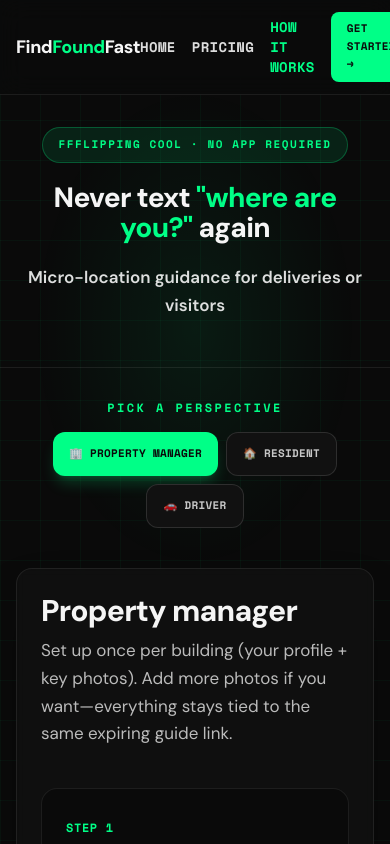
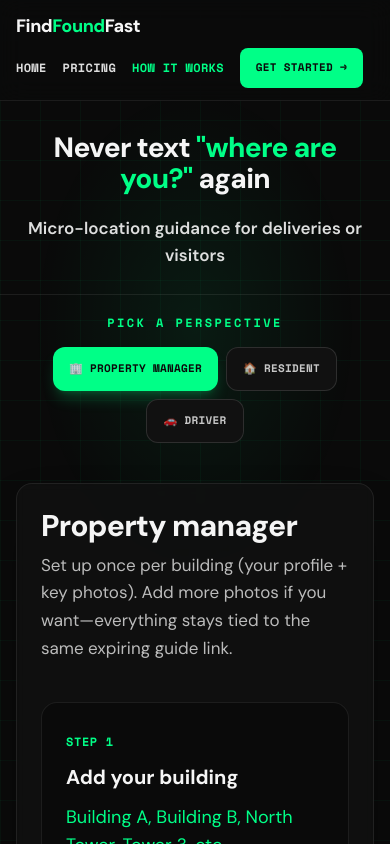
Before and after one commit to michaelmcdanielsbg-lang/findfoundfast, a Next.js app: page /how-it-works in a window 390 px wide. Shown: the top 844 px of the page. Built offline with nearby package versions, Linux system fonts and the light colour scheme.

Commit message:
Marketing UX: responsive headers and home desktop width tuning
Made-with: Cursor

```diff
--- a/app/get-started/page.js
+++ b/app/get-started/page.js
@@ -91,7 +91,8 @@ export default function GetStartedPage() {
         aria-hidden
       />
 
-      <header className="relative z-10 flex items-center justify-between border-b border-white/[0.08] bg-fff-bg/90 px-4 py-3 pt-[max(0.75rem,env(safe-area-inset-top))] backdrop-blur-md sm:px-6 sm:py-4">
+      <header className="relative z-10 border-b border-white/[0.08] bg-fff-bg/90 px-4 py-3 pt-[max(0.75rem,env(safe-area-inset-top))] backdrop-blur-md sm:px-6 sm:py-4">
+        <div className="flex flex-col gap-2 sm:flex-row sm:items-center sm:justify-between">
         <Link
           href="/"
           className={`text-lg font-extrabold tracking-tight text-fff-white transition-colors hover:text-fff-white/90 ${focusRing} rounded-sm`}
@@ -99,28 +100,29 @@ export default function GetStartedPage() {
           Find<span className="text-fff-green">Found</span>Fast
         </Link>
 
-        <div className="flex max-w-[min(100%,22rem)] flex-wrap items-center justify-end gap-x-4 gap-y-2 sm:max-w-none sm:gap-6">
+        <div className="flex flex-wrap items-center gap-x-4 gap-y-2 sm:gap-6">
           <Link
             href="/"
-            className={`font-mono text-sm font-bold uppercase tracking-wide text-fff-white/90 transition-colors hover:text-fff-green ${focusRing} rounded-sm`}
+            className={`font-mono text-xs font-bold uppercase tracking-wide text-fff-white/90 transition-colors hover:text-fff-green sm:text-sm ${focusRing} rounded-sm`}
           >
             Home
           </Link>
           <Link
             href="/pricing"
-            className={`font-mono text-sm font-bold uppercase tracking-wide text-fff-white/90 transition-colors hover:text-fff-green ${focusRing} rounded-sm`}
+            className={`font-mono text-xs font-bold uppercase tracking-wide text-fff-white/90 transition-colors hover:text-fff-green sm:text-sm ${focusRing} rounded-sm`}
           >
             Pricing
           </Link>
           <Link
             href="/how-it-works?tab=manager"
-            className={`font-mono text-sm font-bold uppercase tracking-wide text-fff-white/90 transition-colors hover:text-fff-green ${focusRing} rounded-sm`}
+            className={`font-mono text-xs font-bold uppercase tracking-wide text-fff-white/90 transition-colors hover:text-fff-green sm:text-sm ${focusRing} rounded-sm`}
           >
             How it works
           </Link>
-          <span className="font-mono text-sm font-bold uppercase tracking-wide text-fff-green">
+          <span className="font-mono text-xs font-bold uppercase tracking-wide text-fff-green sm:text-sm">
             Get started
           </span>
+        </div>
         </div>
       </header>
 
--- a/app/how-it-works/page.js
+++ b/app/how-it-works/page.js
@@ -81,27 +81,28 @@ export default function HowItWorks() {
         aria-hidden
       />
 
-      <header className="relative z-10 flex items-center justify-between border-b border-white/[0.08] bg-fff-bg/90 px-4 py-3 pt-[max(0.75rem,env(safe-area-inset-top))] backdrop-blur-md sm:px-6 sm:py-4">
+      <header className="relative z-10 border-b border-white/[0.08] bg-fff-bg/90 px-4 py-3 pt-[max(0.75rem,env(safe-area-inset-top))] backdrop-blur-md sm:px-6 sm:py-4">
+        <div className="flex flex-col gap-2 sm:flex-row sm:items-center sm:justify-between">
         <Link
           href="/"
           className={`text-lg font-extrabold tracking-tight text-fff-white transition-colors hover:text-fff-white/90 ${focusRing} rounded-sm`}
         >
           Find<span className="text-fff-green">Found</span>Fast
         </Link>
-        <div className="flex items-center gap-4 sm:gap-6">
+        <div className="flex flex-wrap items-center gap-x-4 gap-y-2 sm:gap-6">
           <Link
             href="/"
-            className={`font-mono text-sm font-bold uppercase tracking-wide text-fff-white/90 transition-colors hover:text-fff-green ${focusRing} rounded-sm`}
+            className={`font-mono text-xs font-bold uppercase tracking-wide text-fff-white/90 transition-colors hover:text-fff-green sm:text-sm ${focusRing} rounded-sm`}
           >
             Home
           </Link>
           <Link
             href="/pricing"
-            className={`font-mono text-sm font-bold uppercase tracking-wide text-fff-white/90 transition-colors hover:text-fff-green ${focusRing} rounded-sm`}
+            className={`font-mono text-xs font-bold uppercase tracking-wide text-fff-white/90 transition-colors hover:text-fff-green sm:text-sm ${focusRing} rounded-sm`}
           >
             Pricing
           </Link>
-          <span className="font-mono text-sm font-bold uppercase tracking-wide text-fff-green">
+          <span className="font-mono text-xs font-bold uppercase tracking-wide text-fff-green sm:text-sm">
             How it works
           </span>
           <Link
@@ -111,13 +112,11 @@ export default function HowItWorks() {
             Get started →
           </Link>
         </div>
+        </div>
       </header>
 
-      <section className="relative z-10 border-b border-white/[0.08] px-4 pb-12 pt-8 text-center sm:px-6 sm:pb-16 sm:pt-12">
+      <section className="relative z-10 border-b border-white/[0.08] px-4 pb-6 pt-8 text-center sm:px-6 sm:pb-8 sm:pt-12">
         <div className="mx-auto max-w-3xl">
-          <p className="mb-5 inline-flex items-center gap-2 rounded-full border border-fff-green/25 bg-fff-green/10 px-4 py-2 font-mono text-[11px] font-bold uppercase tracking-[0.14em] text-fff-green sm:text-xs sm:tracking-[0.2em]">
-            FFFLipping Cool · No app required
-          </p>
           <h1 className="mb-5 text-[clamp(1.75rem,6vw,3.75rem)] font-extrabold leading-[1.1] tracking-tight text-fff-white sm:text-5xl md:text-6xl">
             Never text <span className="text-fff-green">&quot;where are you?&quot;</span> again
           </h1>
@@ -129,7 +128,7 @@ export default function HowItWorks() {
         </div>
       </section>
 
-      <div className="relative z-10 mx-auto max-w-6xl px-4 py-8 sm:px-6 sm:py-14">
+      <div className="relative z-10 mx-auto max-w-6xl px-4 py-5 sm:px-6 sm:py-8">
         <p className="mb-4 text-center font-mono text-xs font-bold uppercase tracking-[0.2em] text-fff-green">Pick a perspective</p>
         <div className="mb-10 flex flex-wrap justify-center gap-2 sm:gap-3" role="tablist" aria-label="How it works by role">
           {tabBtn('manager', '🏢 Property manager')}
--- a/app/pricing/page.js
+++ b/app/pricing/page.js
@@ -22,26 +22,27 @@ export default function PricingPage() {
         }}
       />
 
-      <header className="relative z-10 flex items-center justify-between border-b border-white/[0.08] bg-fff-bg/90 px-4 py-3 pt-[max(0.75rem,env(safe-area-inset-top))] backdrop-blur-md sm:px-6 sm:py-4">
+      <header className="relative z-10 border-b border-white/[0.08] bg-fff-bg/90 px-4 py-3 pt-[max(0.75rem,env(safe-area-inset-top))] backdrop-blur-md sm:px-6 sm:py-4">
+        <div className="flex flex-col gap-2 sm:flex-row sm:items-center sm:justify-between">
         <Link
           href="/"
           className={`text-lg font-extrabold tracking-tight text-fff-white transition-colors hover:text-fff-white/90 ${focusRing} rounded-sm`}
         >
           Find<span className="text-fff-green">Found</span>Fast
         </Link>
-        <div className="flex items-center gap-4 sm:gap-6">
+        <div className="flex flex-wrap items-center gap-x-4 gap-y-2 sm:gap-6">
           <Link
             href="/"
-            className={`font-mono text-sm font-bold uppercase tracking-wide text-fff-white/90 transition-colors hover:text-fff-green ${focusRing} rounded-sm`}
+            className={`font-mono text-xs font-bold uppercase tracking-wide text-fff-white/90 transition-colors hover:text-fff-green sm:text-sm ${focusRing} rounded-sm`}
           >
             Home
           </Link>
-          <span className="font-mono text-sm font-bold uppercase tracking-wide text-fff-green">
+          <span className="font-mono text-xs font-bold uppercase tracking-wide text-fff-green sm:text-sm">
             Pricing
           </span>
           <Link
             href="/how-it-works?tab=manager"
-            className={`font-mono text-sm font-bold uppercase tracking-wide text-fff-white/90 transition-colors hover:text-fff-green ${focusRing} rounded-sm`}
+            className={`font-mono text-xs font-bold uppercase tracking-wide text-fff-white/90 transition-colors hover:text-fff-green sm:text-sm ${focusRing} rounded-sm`}
           >
             How it works
           </Link>
@@ -51,6 +52,7 @@ export default function PricingPage() {
           >
             Get started →
           </Link>
+        </div>
         </div>
       </header>
 
```
Also changed, not shown: app/page.js (+8 -8 lines).
